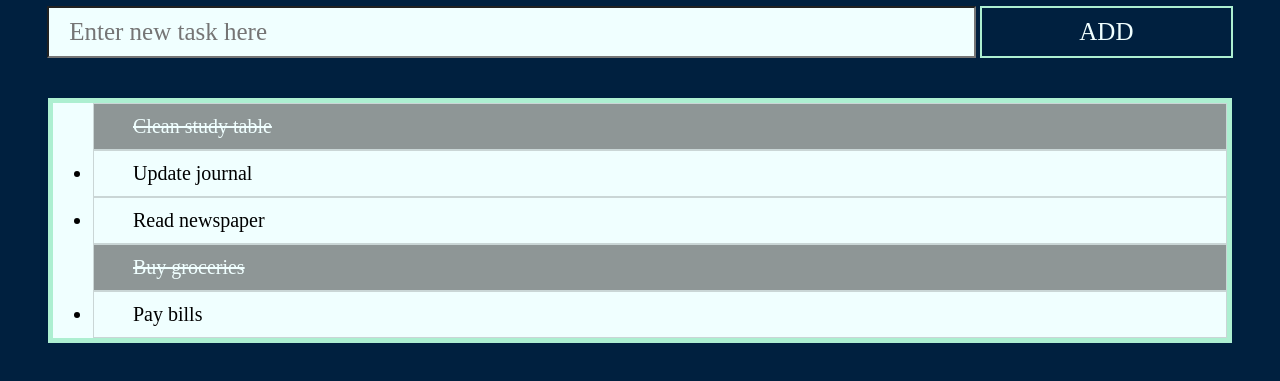
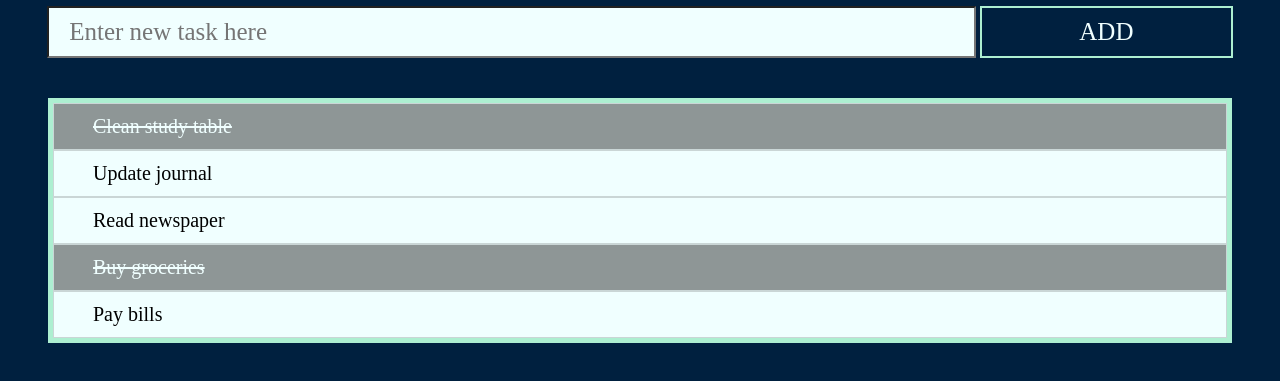
Before and after one commit to GarimaBansal72/To-do-list, a plain HTML site: page index.html in a window 1280 px wide. Shown: the part 95-476 px from the top of the page. Drawn offline with Linux system fonts and the light colour scheme.

Commit message:
Update css_script.css

```diff
--- a/css_script.css
+++ b/css_script.css
@@ -49,6 +49,8 @@ ul li{
     font-size: 20px;
     box-shadow: inset 0px 0px 0px 1px rgb(202, 214, 214);
     box-sizing: border-box;
+    list-style-type: none;
+    margin-left: -2em;
 }
 ul li:hover{
     background-color: #ADEFD1FF;
```
